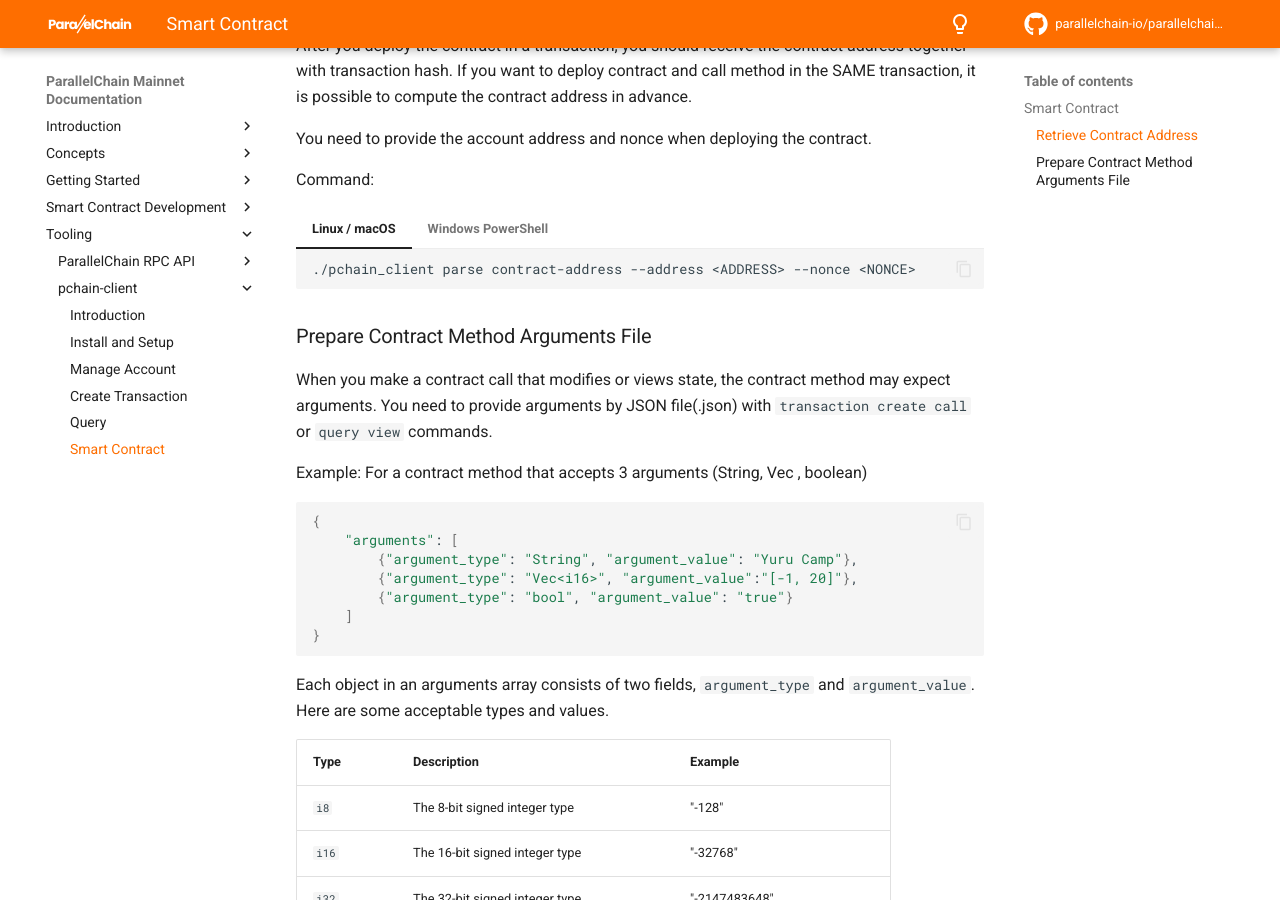
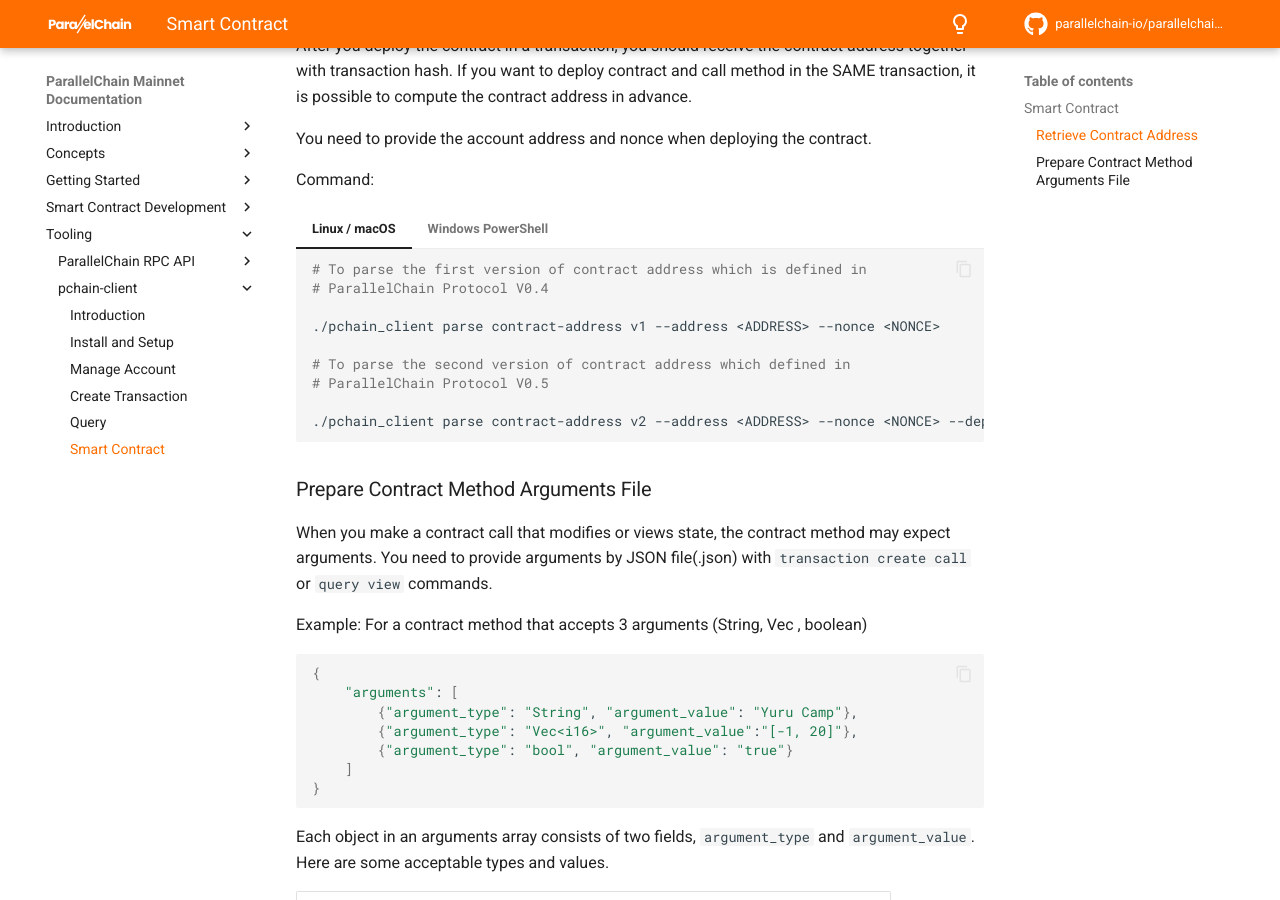
Before and after one commit to parallelchain-io/parallelchain-docs, an MkDocs documentation site: the page built from docs/toolings/pchain_cli/smart_contract.md, in a window 1280 px wide and 900 px high, scrolled down 427 px. Built offline with MkDocs 1.6.1 and Material for MkDocs 9.7.7, drawn with Linux system fonts in a browser that asks for light colours; comment, search, counter and statistics services are not loaded.

Commit message:
Updated commands for pchain_client_cli

````diff
--- a/docs/toolings/pchain_cli/smart_contract.md
+++ b/docs/toolings/pchain_cli/smart_contract.md
@@ -20,11 +20,27 @@
 
 === "Linux / macOS"
     ```bash
-    ./pchain_client parse contract-address --address <ADDRESS> --nonce <NONCE>
+    # To parse the first version of contract address which is defined in
+    # ParallelChain Protocol V0.4
+
+    ./pchain_client parse contract-address v1 --address <ADDRESS> --nonce <NONCE>
+
+    # To parse the second version of contract address which defined in
+    # ParallelChain Protocol V0.5
+
+    ./pchain_client parse contract-address v2 --address <ADDRESS> --nonce <NONCE> --deploy_cmd_index <INDEX>
     ```
 === "Windows PowerShell"
     ```PowerShell
-    ./pchain_client.exe parse contract-address --address <ADDRESS> --nonce <NONCE>
+    # To parse the first version of contract address which is defined in
+    # ParallelChain Protocol V0.4
+
+    ./pchain_client parse contract-address v1 --address <ADDRESS> --nonce <NONCE>
+
+    # To parse the second version of contract address which defined in
+    # ParallelChain Protocol V0.5
+
+    ./pchain_client parse contract-address v2 --address <ADDRESS> --nonce <NONCE> --deploy_cmd_index <INDEX>
     ```
 
 ### Prepare Contract Method Arguments File
````
Also changed, not shown: docs/getting_started/staking.md (+12 -0 lines), docs/getting_started/transfer.md (+4 -2 lines), docs/smart_contract_sdk/call_contract.md (+2 -0 lines), docs/smart_contract_sdk/deploy_contract.md (+2 -0 lines), docs/toolings/pchain_cli/transaction.md (+8 -2 lines).
